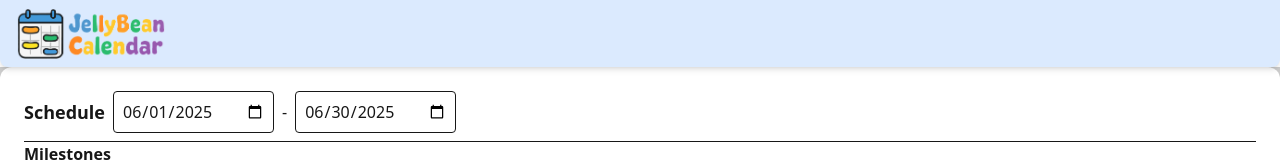
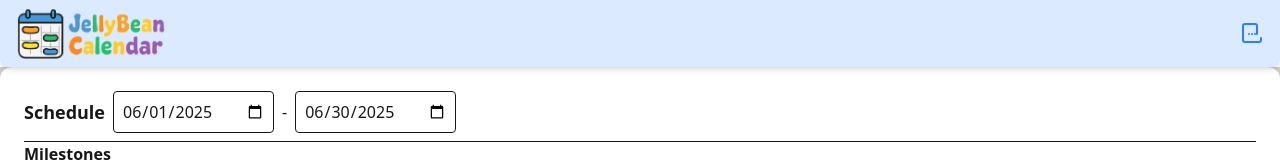
Before and after one commit to Yasu0812/schedule_maker, a Next.js app: page / in a window 1280 px wide. Shown: the top 162 px of the page. Built offline with nearby package versions, Linux system fonts and the light colour scheme.

Commit message:
Add header component with modal integration and save functionality; implement data import/export features

```diff
--- a/src/app/components/atom/Header.tsx
+++ b/src/app/components/atom/Header.tsx
@@ -1,7 +1,23 @@
 import logo from "@/assets/logo.png";
 import Image from "next/image";
+import { useModal } from "../modal/ModalContext";
+import SaveIcon from "./SaveIcon";
+import DataImportExport from "../import/DataImportExport";
+import { ScheduleStateManager } from "@/app/models/ScheduleStateManager";
+import { Dispatch, SetStateAction } from "react";
 
-export default function Header() {
+export default function Header(
+    props: {
+        schdule: ScheduleStateManager,
+        setSchedule: Dispatch<SetStateAction<ScheduleStateManager | undefined>>
+    }
+) {
+
+    const { showModal, hideModal } = useModal();
+
+    const { schdule, setSchedule } = props;
+
+
     return (
         <header className="text-white px-4 py-2 sticky top-0 bg-blue-100 shadow-md z-50 rounded-b-lg">
             <div className="flex items-center justify-between">
@@ -10,6 +26,11 @@ export default function Header() {
                 </div>
                 <nav>
                     <ul className="flex space-x-4">
+                        <SaveIcon onClick={() => showModal(() => <DataImportExport
+                            schedule={schdule}
+                            setSchedule={setSchedule}
+                            hideModal={hideModal}
+                        />)} />
                     </ul>
                 </nav>
             </div>
--- /dev/null
+++ b/src/app/components/atom/SaveIcon.tsx
@@ -0,0 +1,22 @@
+
+export default function SaveIcon(props: {
+    onClick?: () => void;
+}) {
+    return (
+        <button
+            className="text-blue-500 hover:text-blue-700 focus:outline-none"
+            onClick={props.onClick}
+            title="Save changes"
+        >
+            <svg
+                xmlns="http://www.w3.org/2000/svg"
+                className="h-6 w-6"
+                fill="none"
+                viewBox="0 0 24 24"
+                stroke="currentColor"
+            >
+                <path strokeLinecap="round" strokeLinejoin="round" strokeWidth={2} d="M3 16v2a2 2 0 002 2h14a2 2 0 002-2v-2m-4-4V4a2 2 0 00-2-2H5a2 2 0 00-2 2v12m14-4h.01M9 12h.01M12 12h.01M15 12h.01" />
+            </svg>
+        </button>
+    );
+}
--- /dev/null
+++ b/src/app/components/import/DataImportExport.tsx
@@ -0,0 +1,60 @@
+import { ScheduleStateManager } from "@/app/models/ScheduleStateManager";
+import { ScheduleStateJson } from "@/app/models/serialize/ScheduleStateJson";
+import { Dispatch, SetStateAction } from "react";
+
+export default function DataImportExport(
+    props: {
+        schedule: ScheduleStateManager | undefined,
+        setSchedule: Dispatch<SetStateAction<ScheduleStateManager | undefined>>
+        hideModal: () => void;
+    }
+) {
+
+
+    const jsonFileDownload = () => {
+        const schedule = props.schedule;
+        if (!schedule) return;
+        const data = ScheduleStateJson.toJson(schedule);
+        const blob = new Blob([data], { type: 'application/json' });
+        const url = URL.createObjectURL(blob);
+        const a = document.createElement('a');
+        a.href = url;
+        a.download = 'schedule.json';
+        document.body.appendChild(a);
+        a.click();
+        document.body.removeChild(a);
+        URL.revokeObjectURL(url);
+    };
+
+
+    return (
+        <div className="w-full h-full flex justify-center items-center gap-4">
+            <form className="mt-4">
+                <input type="file" accept=".json" className="border p-2 rounded
+                " onChange={(e) => {
+                        const file = e.target.files?.[0];
+                        if (file) {
+                            const reader = new FileReader();
+                            reader.onload = (event) => {
+                                try {
+                                    const data = event.target?.result as string;
+                                    const schedule = ScheduleStateJson.fromJson(data);
+                                    props.setSchedule(schedule);
+                                } catch (error) {
+                                    console.error("Failed to parse JSON:", error);
+                                } finally {
+                                    props.hideModal();
+                                }
+                            };
+                            reader.readAsText(file);
+                        }
+                    }} />
+            </form>
+            <button
+                className="mt-4 bg-blue-500 text-white p-2 rounded"
+                onClick={jsonFileDownload}>
+                Download
+            </button>
+        </div>
+    );
+}
--- a/src/app/page.tsx
+++ b/src/app/page.tsx
@@ -40,11 +40,17 @@ export default function Home() {
     return (
         <>
             <ModalProvider>
-                <Header />
-                {!isLoading && schdule && <ScheduleMaker
-                    schdule={schdule}
-                    setSchedule={setSchedule}
-                />}
+                {!isLoading && schdule &&
+                    <><Header
+                        schdule={schdule}
+                        setSchedule={setSchedule}
+                    />
+                        <ScheduleMaker
+                            schdule={schdule}
+                            setSchedule={setSchedule}
+                        />
+                    </>
+                }
                 {isLoading &&
                     <div className="flex justify-center items-center h-screen">
                         <div className="text-2xl">Loading... </div>
```
